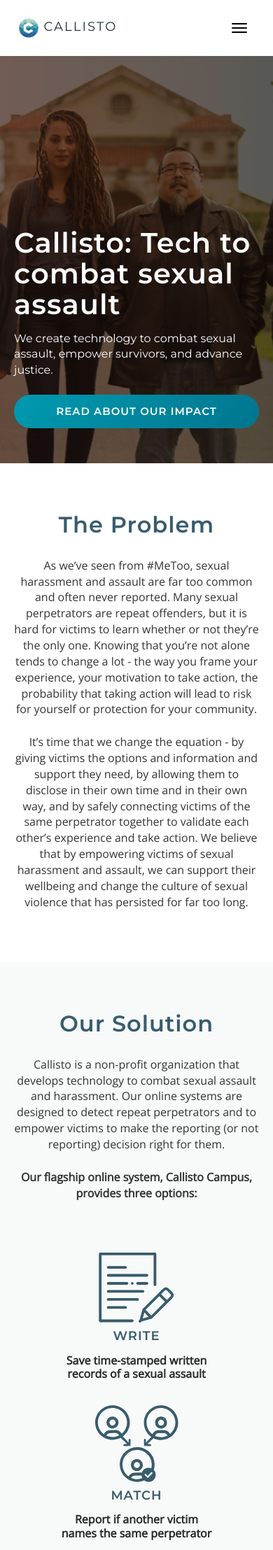
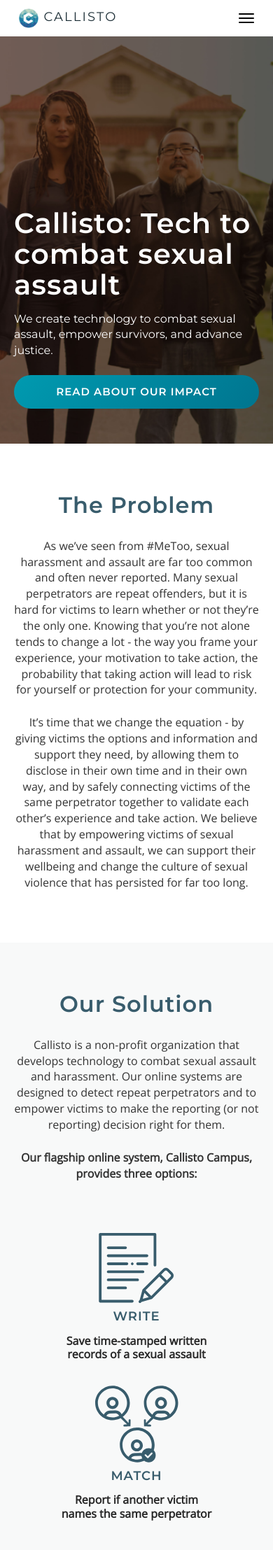
Before and after one commit to project-callisto/projectcallisto-dot-org, a Jekyll site: the page built from index.html, in a window 390 px wide. Shown: the top 2215 px of the page at 70% size. Built offline with Jekyll 4.4.1, drawn with Linux system fonts in a browser that asks for light colours.

Commit message:
nav styling

```diff
--- a/_sass/_variables.scss
+++ b/_sass/_variables.scss
@@ -8,11 +8,9 @@
 // screen widths
 $max-width-xs: 650px;
 $max-width-sm: 768px;
-$max-width-md: 1200px;
 
 $min-width-sm: $max-width-xs;
 $min-width-md: $max-width-sm;
-$min-width-lg: $max-width-md;
 
 $container-padding-lg: 197px;
 $container-padding-sm: 20px;
--- a/_sass/callisto.scss
+++ b/_sass/callisto.scss
@@ -170,19 +170,6 @@
 .col-xs-after-1-half-offset {
     margin-right: 6.8181818181%;
 }
-
-#id_header .navbar-left {
-    display: flex;
-    justify-content: space-between;
-    align-items: center;
-}
-
-/*#nav-border {
-    border-style: solid;
-    border-width: 2px;
-    border-image-source: linear-gradient(90deg, #ffae78, #6ad0d4);
-    border-image-slice: 1;
-}*/
 
 .footer-content {
     border-top: solid 2px #979797;
@@ -567,24 +554,6 @@
     margin-bottom: 15px;
 }
 
-.wuc-section {
-    max-width: 205px;
-    font-size: 18px;
-    font-weight: 400;
-    color: #262626;
-    margin: 0px 42px;
-    display: flex;
-    justify-content: space-around;
-    line-height: 1.2;
-}
-
-.wuc-check {
-    height: 30px;
-    font-size: 30px;
-    color: #38b6ba;
-    margin-right: 13px;
-}
-
 #closer {
     font-size: 29px;
     font-weight: 600;
@@ -694,24 +663,12 @@
         top: 10%;
         left: 10%;
     }
-
-    .hiw-or {
-        margin: 0px 15px;
-    }
-
-    .wuc-section {
-        margin: 0px 10px;
-    }
 }
 
 @media only screen and (max-width: 900px) {
     .subheader, #donate-banner #banner-content .subheader {
         width: 100%;
     }
-}
-
-.wuc-section > div:first-child {
-    -webkit-flex: 1 0 auto;
 }
 
 @media only screen and (max-width: 767px) {
@@ -809,10 +766,6 @@
 
     h2 {
         margin-top: 51px;
-    }
-
-    .wuc-section {
-        margin-bottom: 21px;
     }
 
     #banner-content {
--- a/_sass/main.scss
+++ b/_sass/main.scss
@@ -77,16 +77,21 @@
 }
 
 #id_header {
-    height: 80px;
-    border-radius: 0;
-    margin-bottom: 0;
+    font-family: $font-main;
 
-    button {
-        padding: 10px;
+    a {
+        color: $color-text-anchors;
+        font-weight: 600;
+    }
 
-        &:hover, &:active, &:focus {
-            outline: 6px auto $color-button-outline;
+    a.nav-button {
+        color: white;
     }
+
+    .navbar-left {
+        display: flex;
+        justify-content: space-between;
+        align-items: center;
     }
 }
 
@@ -287,7 +292,11 @@
     margin: 5px;
 }
 
-@media only screen and (max-width: $max-width-md) {
+#brand_link {
+    display: flex;
+    padding-right: 10px;
+}
+
 section {
     padding: 60px 15px;
     text-align: center;
@@ -310,6 +319,10 @@
     li {
         margin-left: 18px;
     }
+
+    .donate-li {
+        margin-top: 5px;
+    }
 }
 
 .top_nav ul {
@@ -323,9 +336,8 @@
         padding: 0 5px;
     }
 }
-}
 
-@media (max-width: $max-width-xs) {
+@media (max-width: $max-width-sm) {
     h2, h3 {
         font-size: 25px;
     }
@@ -344,19 +356,14 @@
         top: 100%;
         width: 102%;
 
+        .donate-li {
+            margin-top: 30px;
+            margin-bottom: 30px;
+        }
+
         li {
-            border-bottom: 1px solid $color-transparent;
-            margin-left: 0;
-            padding: 0 10px;
-
             a {
                 text-align: left !important;
-            }
-
-            &.donate-li {
-                border-bottom: 0;
-                margin: 40vh auto 25vh;
-                width: 240px;
             }
 
             .nav-button {
```
Lines whose indentation alone changed are shown as unchanged.
